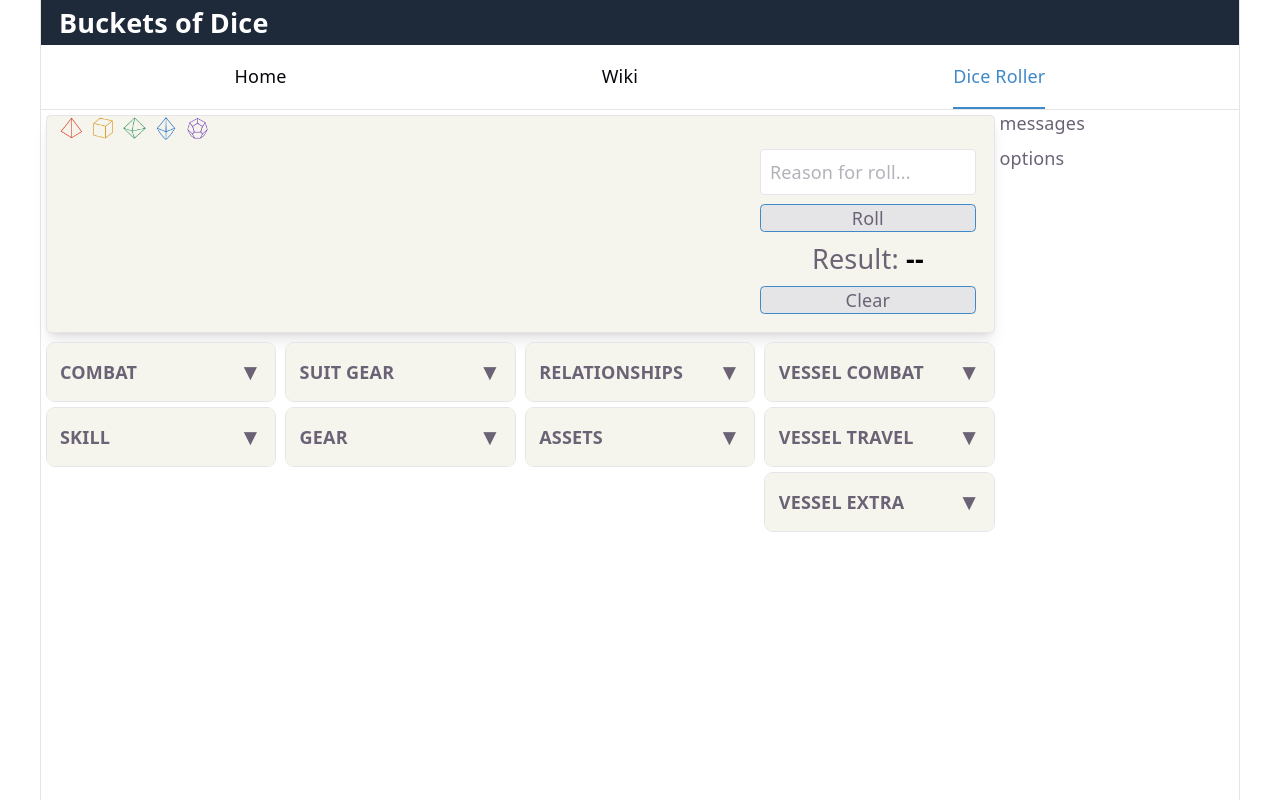
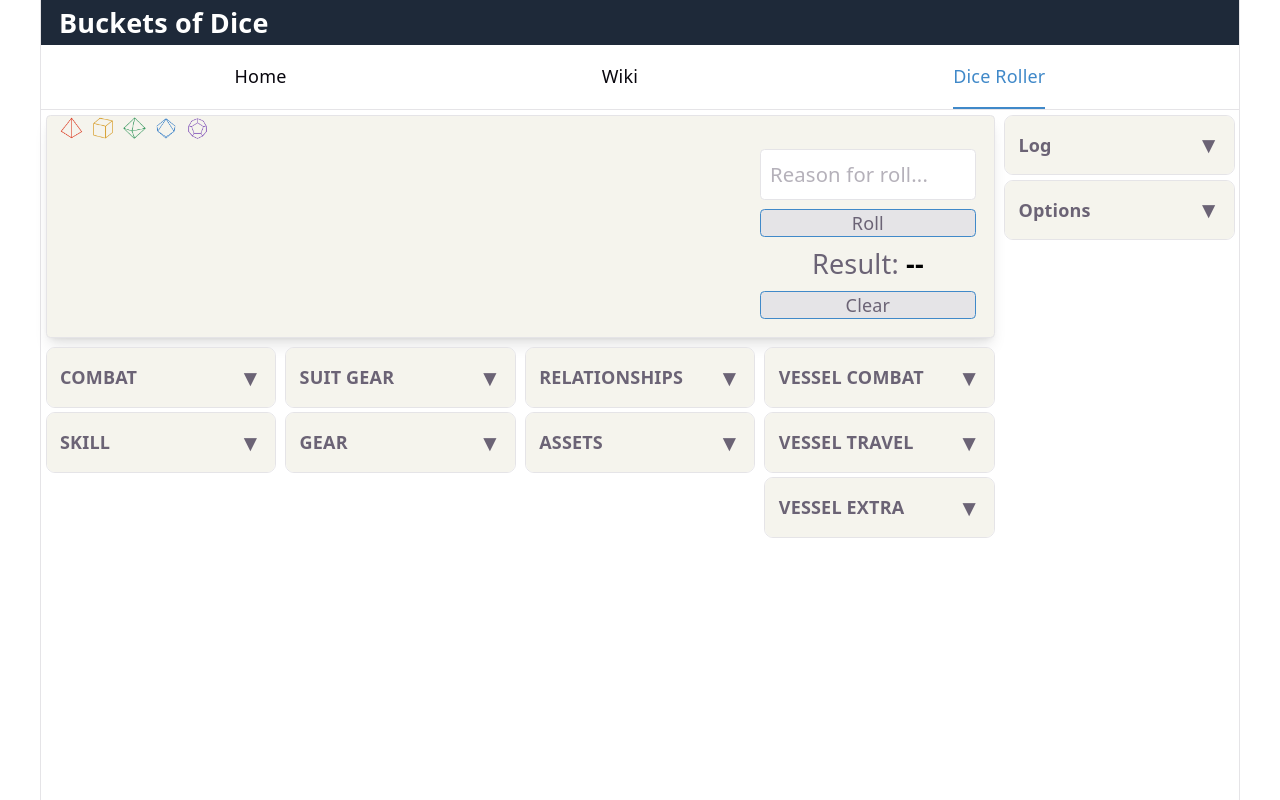
Before and after one commit to jairusaurus-rex/buckets-of-dice, a React (Vite) app: page /dice-app in a window 1280 px wide. Built offline with nearby package versions, Linux system fonts and the light colour scheme.

Commit message:
feat: update DicePool and DiceCard components for improved roll title handling and styling; add Accordion for better organization in DiceRollerMainLayout

```diff
--- a/src/data-types/enums/dice-roller-reducer-action-enum.tsx
+++ b/src/data-types/enums/dice-roller-reducer-action-enum.tsx
@@ -5,6 +5,7 @@ export const DiceRollerReducerActions = {
   DOWN_RANK: "DOWN_RANK",
   CHANGE_TITLE: "CHANGE_TITLE",
   ROLL: "ROLL",
+  CLEAR: "CLEAR",
 } as const;
 
 export type DiceRollerReducerActionsEnum = typeof DiceRollerReducerActions[keyof typeof DiceRollerReducerActions];
--- a/src/index.css
+++ b/src/index.css
@@ -1,6 +1,7 @@
 @import "tailwindcss";
 
 :root {
+  --text-2xsm: 0.25rem;
   --text: #6b6375;
   --text-h: #08060d;
   --bg: #fff;
--- a/src/pages/dice-roller/DiceCard.tsx
+++ b/src/pages/dice-roller/DiceCard.tsx
@@ -116,7 +116,7 @@ export const DieCard = ({
           onClick={() => onDiceClick?.(die.rank, die.title)}
           className="
             absolute
-            inset-1
+            inset-2
             flex
             items-center
             justify-center
@@ -127,7 +127,7 @@ export const DieCard = ({
 
           <img
             src={
-              die.rank === 4 ? d4 : die.rank === 6 ? d6 : die.rank === 8 ? d8 : die.rank === 10 ? d10 : d12 }
+              die.rank === 4 ? d4 : die.rank === 6 ? d6 : die.rank === 8 ? d8 : die.rank === 10 ? d10 : d12}
             alt={`D${die.rank}`}
             className="
               h-full
@@ -158,17 +158,17 @@ export const DieCard = ({
         <input
           type="text"
           value={die.title ?? ""}
+          maxLength={25}
           onChange={(e) => onChangeDiceTitle(die.id, e.target.value)}
           placeholder="..."
           aria-label="Die name"
-          className="
+          className={`
               absolute
               bottom-0
               left-3
               right-3
-            z-20
+              z-30
               h-5
-            text-sm
               w-[calc(100%-1.5rem)]
               bg-transparent
               px-1
@@ -178,7 +178,24 @@ export const DieCard = ({
               placeholder:text-gray-500
               focus:border-b
               focus:border-gray-500
-          "
+              ${!die.title
+              ? "text-lg"
+              : die.title.length < 6
+                ? "text-lg"
+                : die.title.length < 9
+                  ? "text-base"
+                  : die.title.length < 12
+                    ? "text-sm"
+                    : die.title.length < 15
+                      ? "text-xs"
+                      : die.title.length < 18
+                        ? "text-[0.625rem]"
+                        : die.title.length < 21
+                          ? "text-[0.5rem]"
+                          : "text-[0.375rem]"
+            }
+            `
+          }
         />
       </div>
     </div>
--- a/src/pages/dice-roller/DicePool.tsx
+++ b/src/pages/dice-roller/DicePool.tsx
@@ -4,12 +4,14 @@ import { AddDiceByRank } from "./AddDiceByRank";
 import DieCard from "./DiceCard";
 import { DiceRollerReducerActions } from "../../data-types/enums/dice-roller-reducer-action-enum";
 import styles from "./DiceRoller.module.css";
+import { useState } from "react";
 
 type DicePoolProps = {
     category: string
 };
 
 export const DicePool = ({ category }: DicePoolProps) => {
+    const [rollTitle, setrollTitle] = useState("");
     const { dispatch, diceGroup } = useDiceRoller();
     const index = diceGroup.findIndex((group) => group.id === category)
     let dice: DiceType[] = [];
@@ -18,7 +20,9 @@ export const DicePool = ({ category }: DicePoolProps) => {
         dice = diceGroup[index].diceList
         result = diceGroup[index].result
     }
-
+    const handleRollTitleChange = (title: string) => {
+        setrollTitle(title);
+    }
     const handleAddDice = (rank: number) => {
         dispatch({ type: DiceRollerReducerActions.ADD, rank, category: category });
     }
@@ -70,9 +74,35 @@ export const DicePool = ({ category }: DicePoolProps) => {
                     <div className="w-48 flex flex-col gap-2">
 
                         <input
+                            value={rollTitle}
                             type="text"
+                            maxLength={50}
                             placeholder="Reason for roll..."
-                            className="w-full p-2 rounded border border-[var(--border)] bg-[var(--bg)] "
+                            onChange={(e) => handleRollTitleChange(e.target.value)}
+                            className={`
+                                w-full
+                                p-2
+                                rounded
+                                border
+                                border-[var(--border)]
+                                bg-[var(--bg)]
+                                ${!rollTitle
+                                    ? "text-lg"
+                                    : rollTitle.length < 20
+                                        ? "text-lg"
+                                        : rollTitle.length < 25
+                                            ? "text-base"
+                                            : rollTitle.length < 30
+                                                ? "text-sm"
+                                                : rollTitle.length < 35
+                                                    ? "text-xs"
+                                                    : rollTitle.length < 40
+                                                        ? "text-[0.625rem]"
+                                                        : rollTitle.length < 45
+                                                            ? "text-[0.5rem]"
+                                                            : "text-[0.375rem]"
+                                }
+                                    `}
                         />
 
                         <button
--- a/src/pages/dice-roller/DiceRollerMainLayout.tsx
+++ b/src/pages/dice-roller/DiceRollerMainLayout.tsx
@@ -71,8 +71,16 @@ export const DiceRollerMainLayout = () => {
           </div>
         </div>
         <div className="p-0 m-0  ">
-          <div className="">messages</div>
-          <div className=" mt-2">options</div>
+          <div className="m-1">
+            <Accordion title="Log" >
+              <div className="">messages</div>
+            </Accordion>
+          </div>
+          <div className="m-1">
+            <Accordion title="Options" >
+              <div className=" mt-2">options</div>
+            </Accordion>
+          </div>
         </div>
       </div>
 
```
Also changed, not shown: src/assets/images/dice/d10.png, src/assets/images/dice/d12.png. Lines whose indentation alone changed are shown as unchanged.
